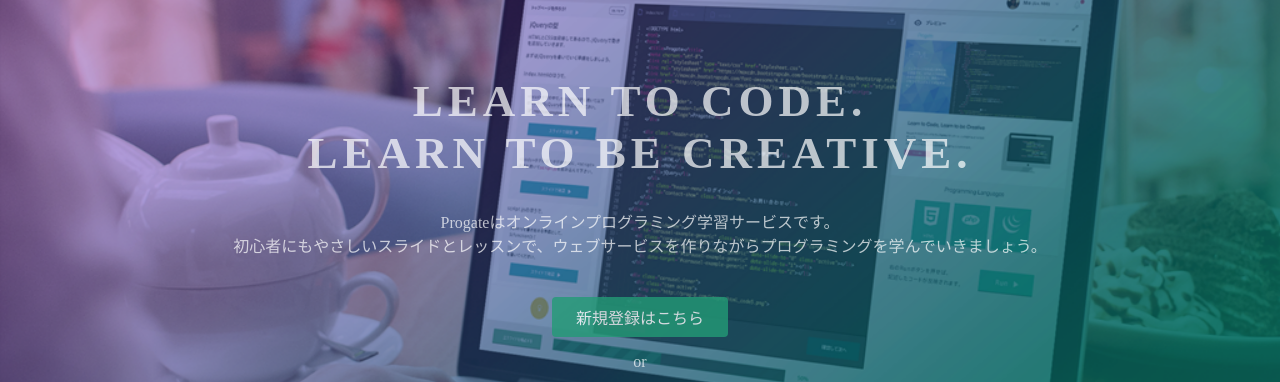
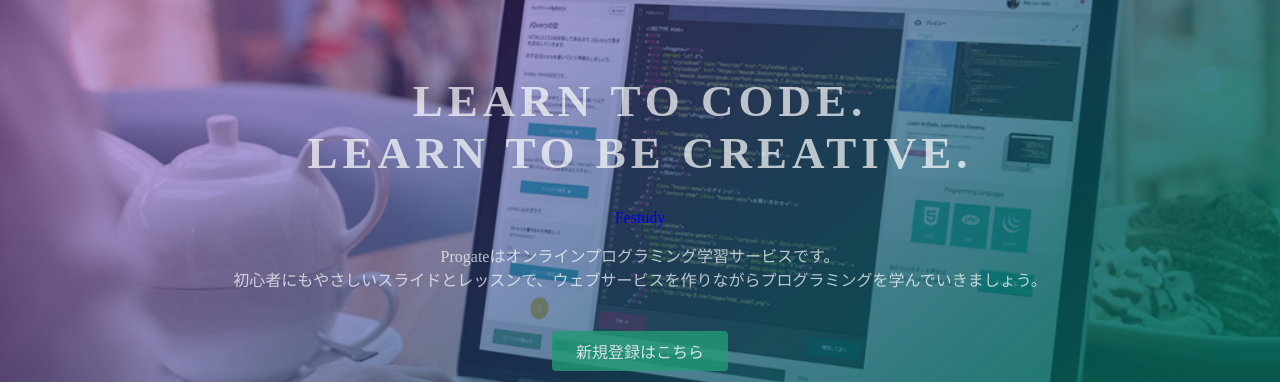
Before and after one commit to azprogram/.github.io, a plain HTML site: page index.html in a window 1280 px wide. Shown: the part 135-517 px from the top of the page. Drawn offline with Linux system fonts and the light colour scheme.

Commit message:
Update index.html

```diff
--- a/index.html
+++ b/index.html
@@ -24,6 +24,7 @@
   <div class="top-wrapper">
     <div class="container">
       <h1>LEARN TO CODE.<br>LEARN TO BE CREATIVE.</h1>
+      <a href="https://azprogram.github.io/practice1/">Festudy</a>
       <p>Progateはオンラインプログラミング学習サービスです。<br>初心者にもやさしいスライドとレッスンで、ウェブサービスを作りながらプログラミングを学んでいきましょう。</p>
       <div class="btn-wrapper">
         <a href="#" class="btn signup">新規登録はこちら</a>
```
